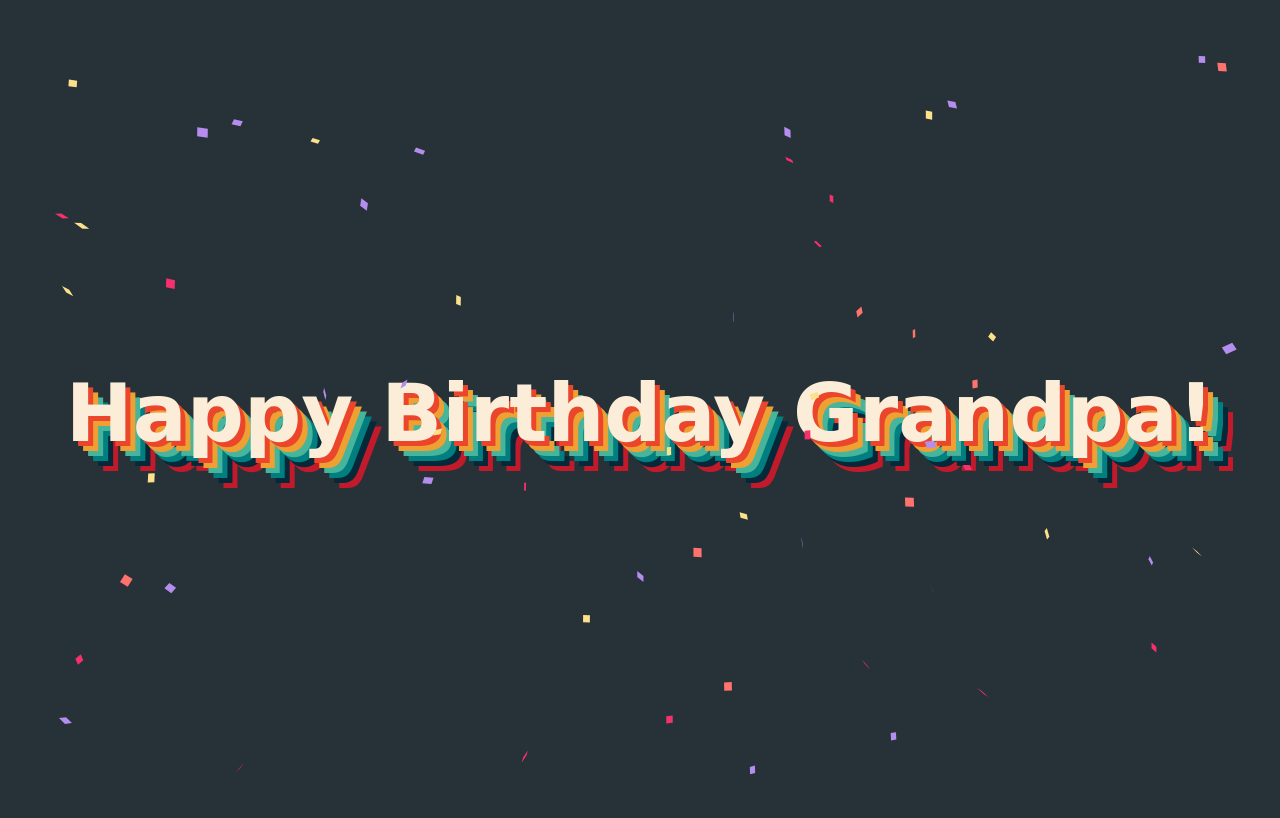
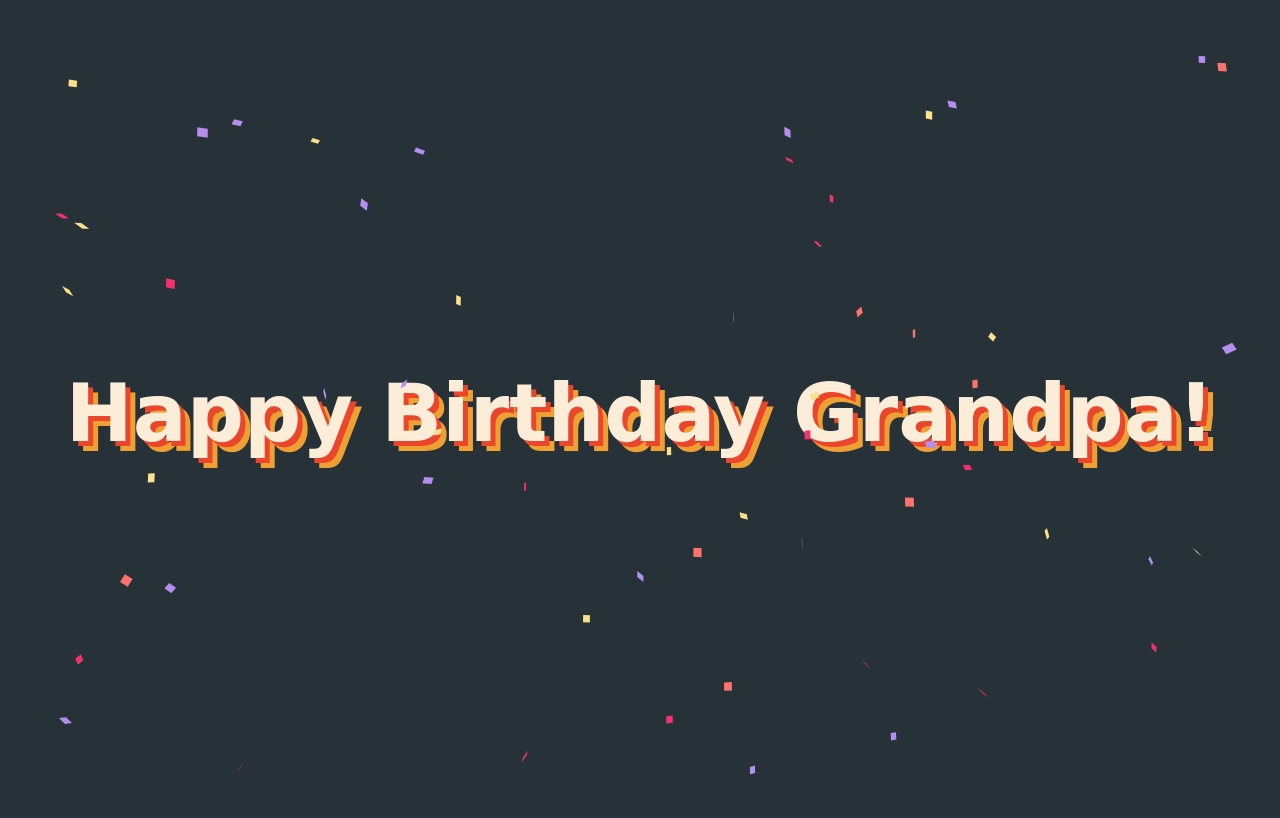
Before and after one commit to 404Name-Not-Found/404Name-Not-Found.github.io, a plain HTML site: page index.html in a window 1280 px wide. Drawn offline with Linux system fonts and the light colour scheme.

Commit message:
Update index.html

```diff
--- a/index.html
+++ b/index.html
@@ -18,8 +18,7 @@
         background-color: #263238;
         font-family: "Niconne", cursive;
         font-weight: 700;
-        text-shadow: 5px 5px 0 #eb452b, 10px 10px 0 #efa032, 15px 15px 0 #46b59b,
-          20px 20px 0 #017e7f, 25px 25px 0 #052939, 30px 30px 0 #c11a2b;
+        text-shadow: 5px 5px 0 #eb452b, 10px 10px 0 #efa032;
       }
       @keyframes confetti-slow {
         0% {
```
